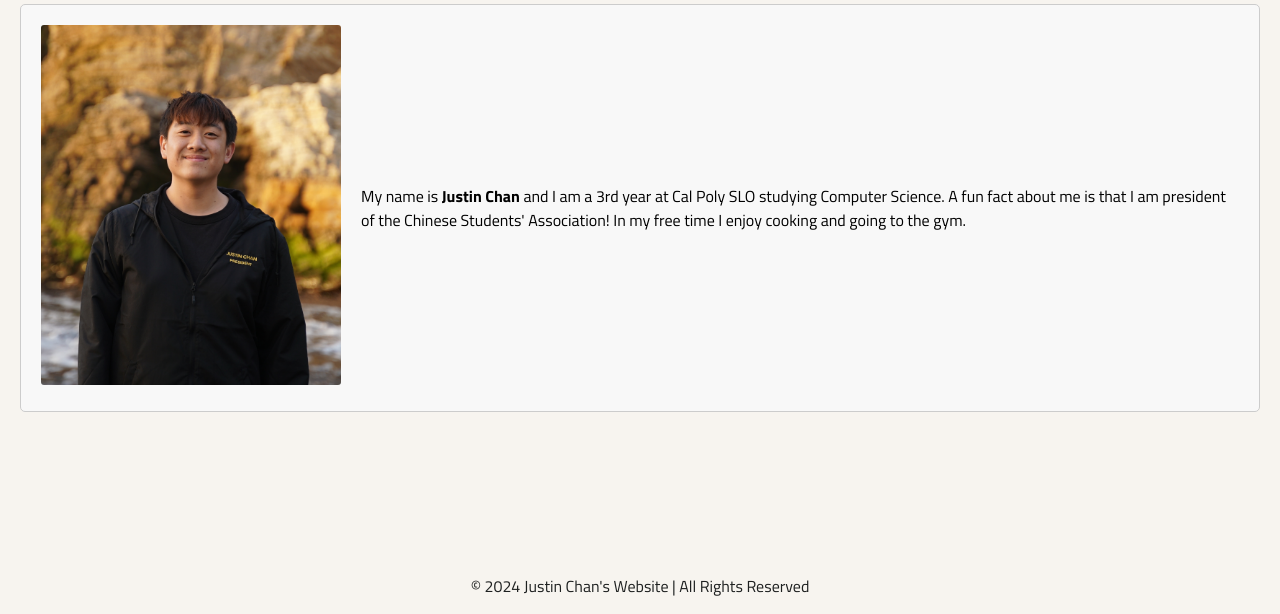
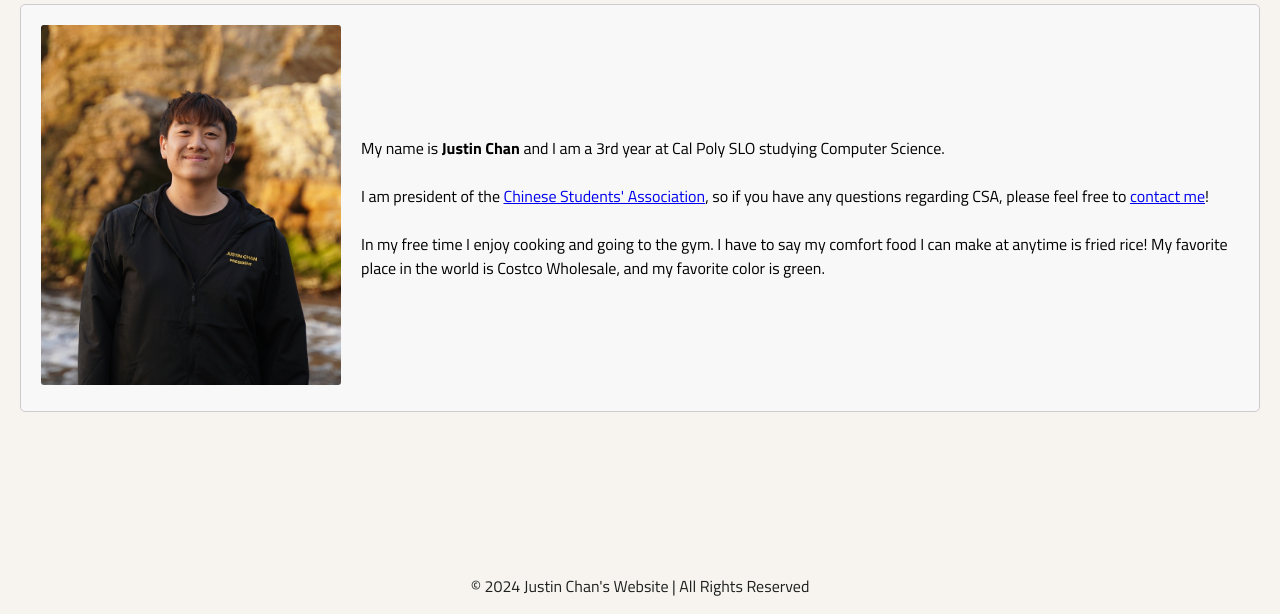
Before and after one commit to justinch4n/justinch4n.github.io, a plain HTML site: page index.html in a window 1280 px wide. Shown: the part 186-800 px from the top of the page. Drawn offline with Linux system fonts and the light colour scheme.

Commit message:
updated the about me

```diff
--- a/index.html
+++ b/index.html
@@ -21,9 +21,10 @@
                     <img src="./media/homepage1.jpg" alt="picture of me (Justin)">
                 </div>
                 <div class="about-text">
-                    <p>My name is <strong>Justin Chan</strong> and I am a 3rd year at Cal Poly SLO studying Computer Science.
-                        A fun fact about me is that I am president of the Chinese Students' Association! In my free time
-                        I enjoy cooking and going to the gym.</p>
+                    <p>My name is <strong>Justin Chan</strong> and I am a 3rd year at Cal Poly SLO studying Computer Science. <br><br>
+                        I am president of the <a href="https://www.calpolycsa.org/">Chinese Students' Association</a>, so if you have any questions regarding CSA, please
+                        feel free to <a href="contact.html">contact me</a>! <br><br>In my free time I enjoy cooking and going to the gym. I have to say my comfort food I can make at anytime is fried rice! My favorite place in the world
+                        is Costco Wholesale, and my favorite color is green.</p>
                 </div>
             </div>
         </main>
```
